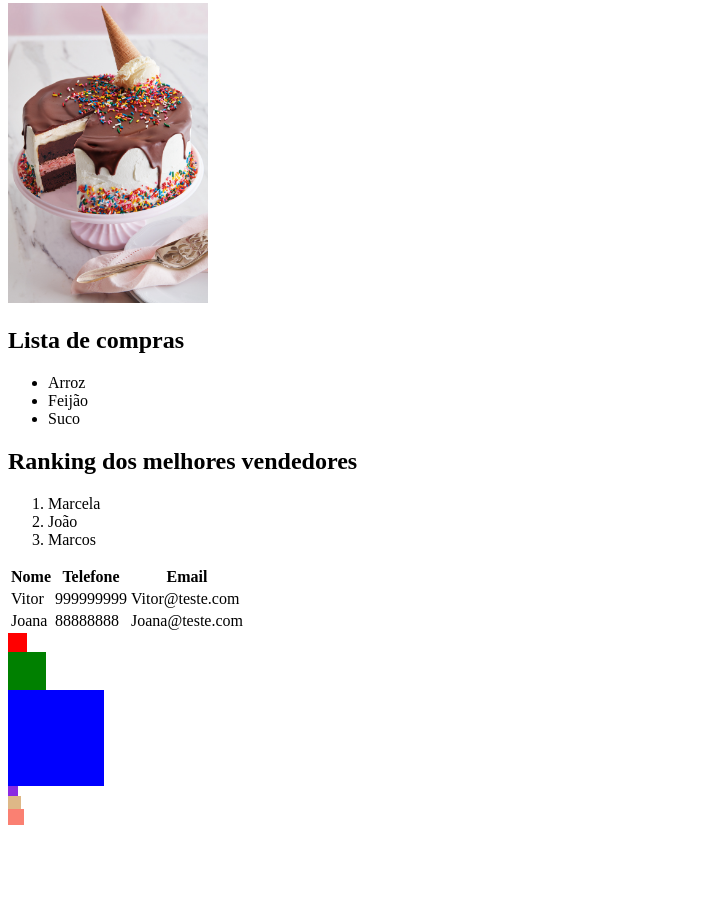
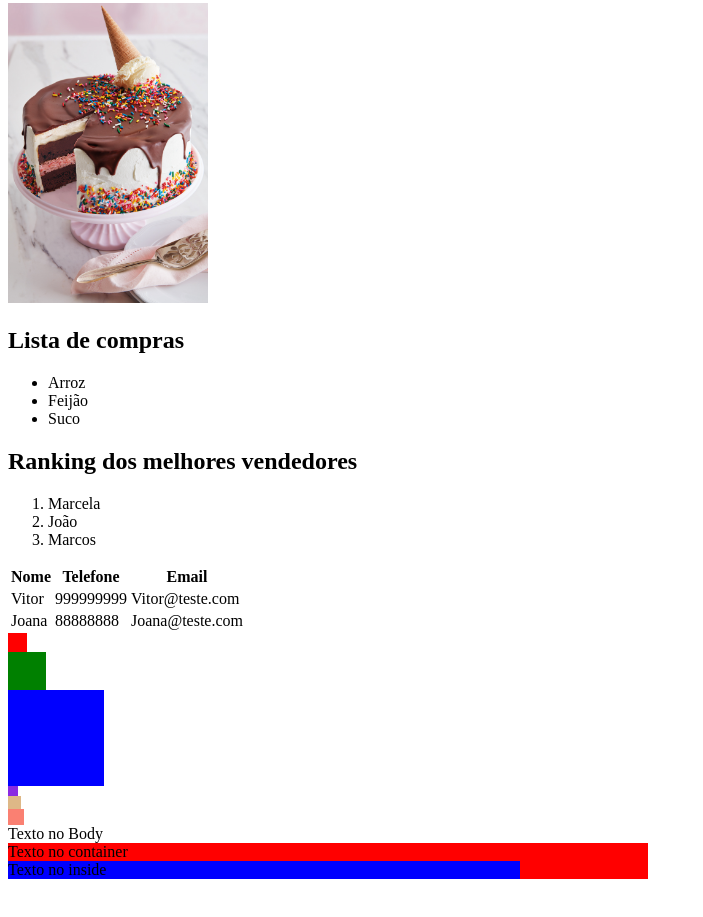
Before and after one commit to vitorath/lr-web-developer-frontend, a plain HTML site: page html-basico/index.html in a window 1280 px wide. Shown: the part 919-1836 px from the top of the page, without its empty margins (0-703 px from the left). Drawn offline with Linux system fonts and the light colour scheme.

Commit message:
Unindades de Medidas (referência)

```diff
--- a/html-basico/index.html
+++ b/html-basico/index.html
@@ -117,6 +117,15 @@
     <div id="pt"></div>
     <div id="pc"></div>
 
+    Texto no Body
+
+    <div class="container">
+      Texto no container
+      <div class="inside">
+        Texto no inside
+      </div>
+    </div>
+
     <br />
     <br />
     <br />
--- a/html-basico/styles.css
+++ b/html-basico/styles.css
@@ -58,3 +58,36 @@ h1 {
   width: 1pc;
   height: 1pc;
 }
+
+/* .container {
+  font-size: 24px;
+  width: 300px;
+  background-color: red;
+} */
+
+/* em: Relativo ao tamanho da fonte */
+/* .inside {
+  font-size: 2em;
+  width: 1em;
+  background-color: blue;
+} */
+
+/* html {
+  font-size: 20px;
+} */
+
+/*rem: Relativo ao elemento raiz*/
+/*.inside {
+  font-size: 1rem;
+} */
+
+/* vh, vw, vmin, vmax */
+.container {
+  width: 50vw;
+  background-color: red;
+}
+
+.inside {
+  width: 80%;
+  background-color: blue;
+}
```
